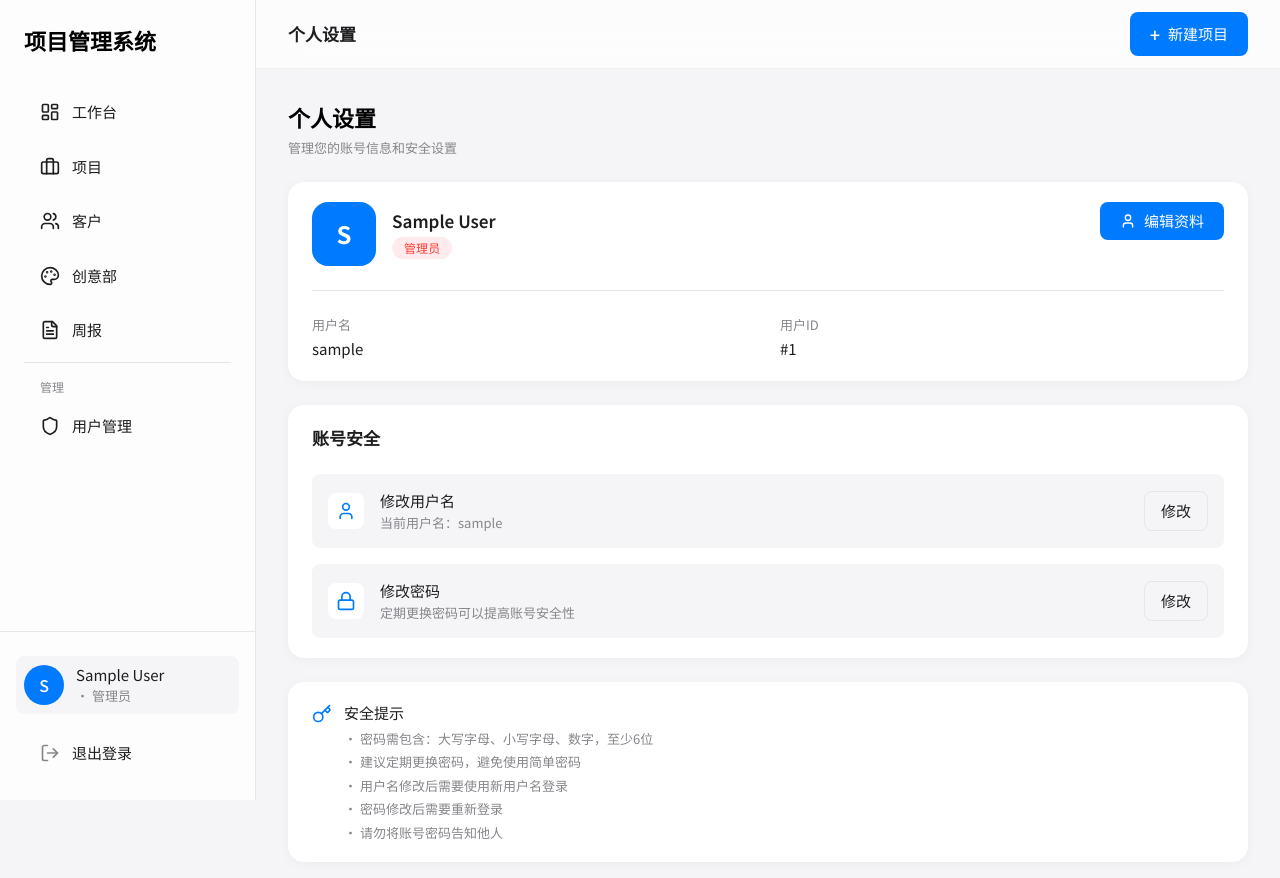
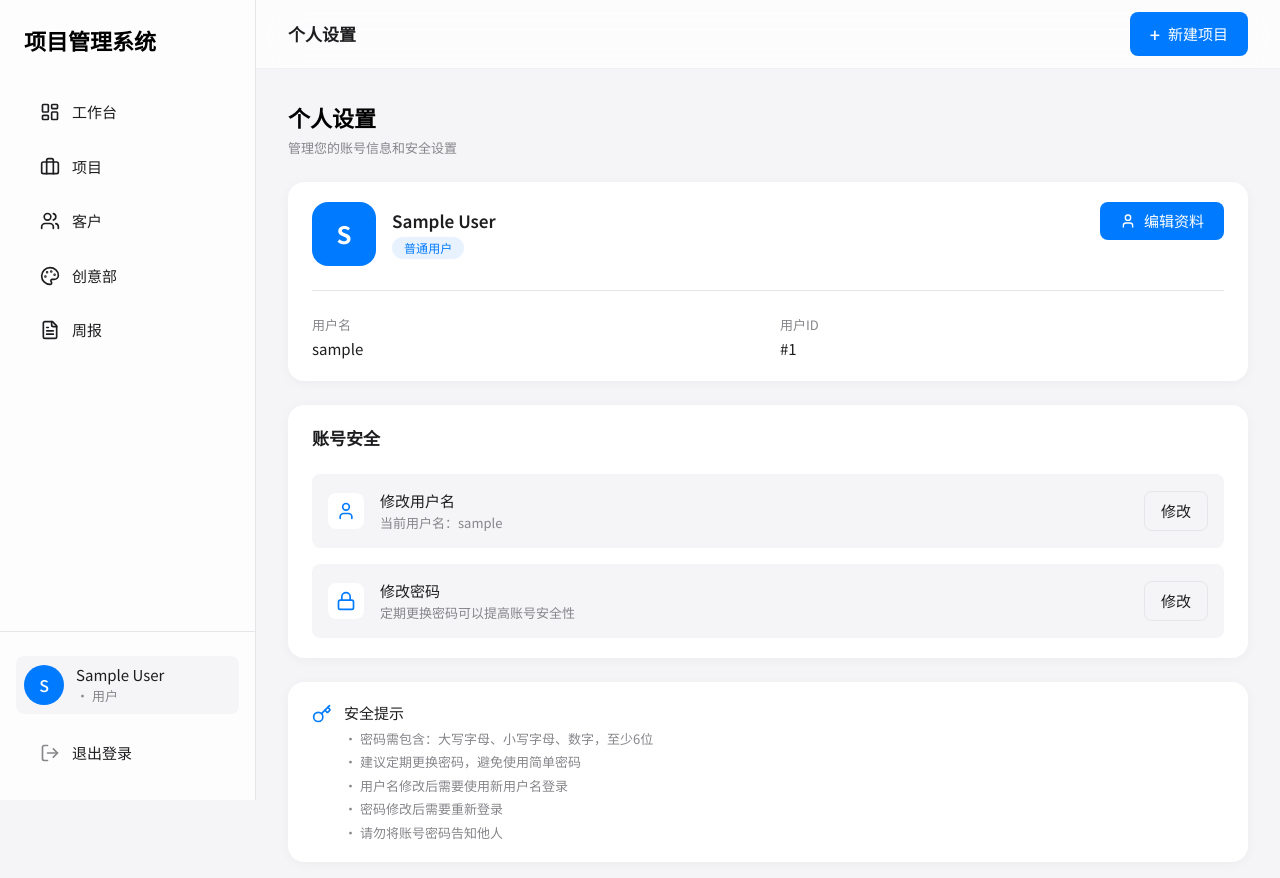
Before and after one commit to linyuan0419-ux/project-management-system, a Vue app: page /profile in a window 1280 px wide. Shown: the top 878 px of the page. Built offline with nearby package versions, Linux system fonts and the light colour scheme; sample sign-in values are in the browser's storage.

Commit message:
第九阶段完成：三级权限体系 - 开发者/管理员/普通用户

```diff
--- a/src/layouts/MainLayout.vue
+++ b/src/layouts/MainLayout.vue
@@ -94,10 +94,10 @@ const createProject = () => {
             <span class="text-body font-medium">{{ item.name }}</span>
           </router-link>
 
-          <!-- 管理员菜单 -->
-          <template v-if="authStore.isAdmin">
+          <!-- 开发者菜单（用户管理） -->
+          <template v-if="authStore.isDeveloper">
             <div class="pt-4 mt-4 border-t border-apple-gray-100">
-              <p class="px-4 text-xs text-apple-gray-400 mb-2">管理</p>
+              <p class="px-4 text-xs text-apple-gray-400 mb-2">系统管理</p>
               <router-link
                 v-for="item in adminNavItems"
                 :key="item.path"
@@ -128,7 +128,10 @@ const createProject = () => {
           <div class="flex-1 min-w-0">
             <p class="text-body font-medium truncate">{{ authStore.currentUser?.name }}</p>
             <p class="text-caption truncate">
-              {{ authStore.currentUser?.department }} · {{ authStore.isAdmin ? '管理员' : '用户' }}
+              {{ authStore.currentUser?.department }} · {{
+                authStore.isDeveloper ? '开发者' :
+                authStore.isManager ? '管理员' : '用户'
+              }}
             </p>
           </div>
         </router-link>
--- a/src/router/index.ts
+++ b/src/router/index.ts
@@ -59,7 +59,7 @@ const router = createRouter({
       path: '/users',
       name: 'users',
       component: UsersView,
-      meta: { title: '用户管理', requiresAuth: true, requiresAdmin: true },
+      meta: { title: '用户管理', requiresAuth: true, requiresDeveloper: true },
     },
     {
       path: '/profile',
@@ -80,8 +80,8 @@ router.beforeEach((to, from, next) => {
     return
   }
 
-  // 需要管理员权限的页面
-  if (to.meta.requiresAdmin && !authStore.isAdmin) {
+  // 需要开发者权限的页面（用户管理）
+  if (to.meta.requiresDeveloper && !authStore.isDeveloper) {
     next('/')
     return
   }
--- a/src/stores/auth.ts
+++ b/src/stores/auth.ts
@@ -1,11 +1,14 @@
 import { defineStore } from 'pinia'
 import { ref, computed, watch } from 'vue'
+
+// 角色类型：developer(开发者) > manager(管理员) > user(普通用户)
+export type UserRole = 'developer' | 'manager' | 'user'
 
 export interface User {
   id: number
   name: string
   username: string
-  role: 'admin' | 'user'
+  role: UserRole
   avatar?: string
   department?: string
 }
@@ -23,7 +26,17 @@ export const useAuthStore = defineStore('auth', () => {
   // 当前登录用户
   const currentUser = ref<User | null>(savedUser ? JSON.parse(savedUser) : null)
   const isLoggedIn = computed(() => !!currentUser.value)
-  const isAdmin = computed(() => currentUser.value?.role === 'admin')
+
+  // 权限判断
+  const isDeveloper = computed(() => currentUser.value?.role === 'developer')
+  const isManager = computed(() => currentUser.value?.role === 'manager')
+  const isUser = computed(() => currentUser.value?.role === 'user')
+
+  // 是否可以管理用户（仅开发者）
+  const canManageUsers = computed(() => isDeveloper.value)
+
+  // 是否可以查看所有数据（开发者和管理员）
+  const canViewAllData = computed(() => isDeveloper.value || isManager.value)
 
   // 监听用户变化，保存到localStorage
   watch(currentUser, (newUser) => {
@@ -36,11 +49,12 @@ export const useAuthStore = defineStore('auth', () => {
 
   // 用户列表（模拟数据库）
   const users = ref<User[]>([
-    { id: 1, name: '管理员', username: 'admin', role: 'admin', department: '管理部' },
-    { id: 2, name: '张三', username: 'zhangsan', role: 'user', department: '项目部' },
-    { id: 3, name: '李四', username: 'lisi', role: 'user', department: '创意部' },
-    { id: 4, name: '王五', username: 'wangwu', role: 'user', department: '项目部' },
-    { id: 5, name: '赵六', username: 'zhaoliu', role: 'user', department: '财务部' },
+    { id: 1, name: '开发者', username: 'dev', role: 'developer', department: '技术部' },
+    { id: 2, name: '管理员', username: 'admin', role: 'manager', department: '管理部' },
+    { id: 3, name: '张三', username: 'zhangsan', role: 'user', department: '项目部' },
+    { id: 4, name: '李四', username: 'lisi', role: 'user', department: '创意部' },
+    { id: 5, name: '王五', username: 'wangwu', role: 'user', department: '项目部' },
+    { id: 6, name: '赵六', username: 'zhaoliu', role: 'user', department: '财务部' },
   ])
 
   // 生成符合规则的初始密码：首字母大写 + 123456
@@ -146,9 +160,9 @@ export const useAuthStore = defineStore('auth', () => {
     return false
   }
 
-  // 重置用户密码（仅管理员）
+  // 重置用户密码（仅开发者）
   const resetPassword = (userId: number): boolean => {
-    if (!isAdmin.value) return false
+    if (!isDeveloper.value) return false
 
     const user = users.value.find(u => u.id === userId)
     if (!user) return false
@@ -162,9 +176,9 @@ export const useAuthStore = defineStore('auth', () => {
     return false
   }
 
-  // 添加用户（仅管理员）
+  // 添加用户（仅开发者）
   const addUser = (user: Omit<User, 'id'>): boolean => {
-    if (!isAdmin.value) return false
+    if (!isDeveloper.value) return false
 
     // 检查用户名是否已存在
     const existingUser = users.value.find(u => u.username === user.username)
@@ -183,9 +197,9 @@ export const useAuthStore = defineStore('auth', () => {
     return true
   }
 
-  // 删除用户（仅管理员）
+  // 删除用户（仅开发者）
   const deleteUser = (userId: number): boolean => {
-    if (!isAdmin.value) return false
+    if (!isDeveloper.value) return false
     if (currentUser.value?.id === userId) return false // 不能删除自己
 
     const user = users.value.find(u => u.id === userId)
@@ -199,9 +213,9 @@ export const useAuthStore = defineStore('auth', () => {
     return false
   }
 
-  // 更新用户（仅管理员）
+  // 更新用户（仅开发者）
   const updateUser = (userId: number, updates: Partial<User>): boolean => {
-    if (!isAdmin.value) return false
+    if (!isDeveloper.value) return false
 
     const index = users.value.findIndex(u => u.id === userId)
     if (index !== -1) {
@@ -229,7 +243,11 @@ export const useAuthStore = defineStore('auth', () => {
   return {
     currentUser,
     isLoggedIn,
-    isAdmin,
+    isDeveloper,
+    isManager,
+    isUser,
+    canManageUsers,
+    canViewAllData,
     users,
     login,
     logout,
--- a/src/views/LoginView.vue
+++ b/src/views/LoginView.vue
@@ -35,6 +35,16 @@ const quickLogin = (user: string) => {
   username.value = user
   password.value = user.charAt(0).toUpperCase() + user.slice(1) + '123456'
   handleLogin()
+}
+
+// 获取角色显示文本
+const getRoleText = (role: string) => {
+  switch (role) {
+    case 'developer': return '开发者'
+    case 'manager': return '管理员'
+    case 'user': return '用户'
+    default: return '用户'
+  }
 }
 </script>
 
@@ -105,7 +115,7 @@ const quickLogin = (user: string) => {
               @click="quickLogin(user.username)"
               class="px-3 py-1.5 bg-apple-bg rounded-apple-sm text-sm hover:bg-apple-gray-100 transition-colors"
             >
-              {{ user.name }} ({{ user.role === 'admin' ? '管理员' : '用户' }})
+              {{ user.name }} ({{ getRoleText(user.role) }})
             </button>
           </div>
           <p class="text-caption mt-2 text-xs">初始密码：首字母大写 + 123456（如 Admin123456）</p>
--- a/src/views/UsersView.vue
+++ b/src/views/UsersView.vue
@@ -2,6 +2,7 @@
 import { ref } from 'vue'
 import { useAuthStore } from '../stores/auth'
 import { Users, Plus, Edit, Trash2, Shield, User, X, Check, Key } from '@lucide/vue'
+import type { UserRole } from '../stores/auth'
 
 const authStore = useAuthStore()
 
@@ -13,11 +14,16 @@ const editingUserId = ref<number | null>(null)
 const userForm = ref({
   name: '',
   username: '',
-  role: 'user' as 'admin' | 'user',
+  role: 'user' as UserRole,
   department: '项目部',
 })
 
 const departments = ['管理部', '项目部', '创意部', '财务部', '技术部']
+const roles: { value: UserRole; label: string }[] = [
+  { value: 'developer', label: '开发者' },
+  { value: 'manager', label: '管理员' },
+  { value: 'user', label: '普通用户' },
+]
 
 const openAddModal = () => {
   isEditing.value = false
@@ -63,14 +69,22 @@ const resetUserPassword = (user: any) => {
   }
 }
 
-const getRoleBadgeClass = (role: string) => {
-  return role === 'admin'
-    ? 'bg-apple-red/10 text-apple-red'
-    : 'bg-apple-blue/10 text-apple-blue'
+const getRoleBadgeClass = (role: UserRole) => {
+  switch (role) {
+    case 'developer': return 'bg-purple-100 text-purple-600'
+    case 'manager': return 'bg-apple-red/10 text-apple-red'
+    case 'user': return 'bg-apple-blue/10 text-apple-blue'
+    default: return 'bg-apple-gray-100 text-apple-gray-400'
+  }
 }
 
-const getRoleText = (role: string) => {
-  return role === 'admin' ? '管理员' : '普通用户'
+const getRoleText = (role: UserRole) => {
+  switch (role) {
+    case 'developer': return '开发者'
+    case 'manager': return '管理员'
+    case 'user': return '普通用户'
+    default: return '未知'
+  }
 }
 </script>
 
@@ -107,12 +121,23 @@ const getRoleText = (role: string) => {
       </div>
       <div class="card">
         <div class="flex items-center gap-4">
+          <div class="p-3 bg-purple-100 rounded-apple-sm">
+            <Shield class="w-6 h-6 text-purple-600" />
+          </div>
+          <div>
+            <p class="text-caption">开发者</p>
+            <p class="text-display text-2xl">{{ authStore.users.filter(u => u.role === 'developer').length }}</p>
+          </div>
+        </div>
+      </div>
+      <div class="card">
+        <div class="flex items-center gap-4">
           <div class="p-3 bg-apple-red/10 rounded-apple-sm">
             <Shield class="w-6 h-6 text-apple-red" />
           </div>
           <div>
             <p class="text-caption">管理员</p>
-            <p class="text-display text-2xl">{{ authStore.users.filter(u => u.role === 'admin').length }}</p>
+            <p class="text-display text-2xl">{{ authStore.users.filter(u => u.role === 'manager').length }}</p>
           </div>
         </div>
       </div>
@@ -159,7 +184,7 @@ const getRoleText = (role: string) => {
               </span>
             </td>
             <td class="p-4">
-              <div class="flex items-center gap-2" v-if="authStore.isAdmin">
+              <div class="flex items-center gap-2" v-if="authStore.isDeveloper">
                 <button
                   @click="openEditModal(user)"
                   class="p-1.5 text-apple-gray-400 hover:text-apple-blue rounded transition-colors"
@@ -195,8 +220,9 @@ const getRoleText = (role: string) => {
     <div class="card bg-apple-blue-light/30">
       <h4 class="text-title-2 mb-4">权限说明</h4>
       <div class="space-y-2 text-body">
-        <p><span class="font-medium text-apple-red">管理员</span>：可以管理所有项目、用户、查看所有数据</p>
-        <p><span class="font-medium text-apple-blue">普通用户</span>：可以查看和编辑自己参与的项目</p>
+        <p><span class="font-medium text-purple-600">开发者</span>：系统最高权限，可管理用户、查看所有数据</p>
+        <p><span class="font-medium text-apple-red">管理员</span>：可查看所有项目、创意部内容，但不可管理用户</p>
+        <p><span class="font-medium text-apple-blue">普通用户</span>：按部门查看和编辑自己参与的项目</p>
       </div>
     </div>
 
@@ -221,17 +247,10 @@ const getRoleText = (role: string) => {
             </select>
           </div>
           <div>
-            <label class="text-caption block mb-2">角色</label>
-            <div class="flex items-center gap-4">
-              <label class="flex items-center gap-2 cursor-pointer">
-                <input v-model="userForm.role" type="radio" value="user" class="w-4 h-4 text-apple-blue">
-                <span class="text-body">普通用户</span>
-              </label>
-              <label class="flex items-center gap-2 cursor-pointer">
-                <input v-model="userForm.role" type="radio" value="admin" class="w-4 h-4 text-apple-red">
-                <span class="text-body">管理员</span>
-              </label>
-            </div>
+            <label class="text-caption block mb-2">角色 <span class="text-apple-red">*</span></label>
+            <select v-model="userForm.role" class="w-full px-4 py-2 border border-apple-gray-100 rounded-apple-sm focus:outline-none focus:border-apple-blue">
+              <option v-for="role in roles" :key="role.value" :value="role.value">{{ role.label }}</option>
+            </select>
           </div>
         </div>
         <div class="flex items-center justify-end gap-3 mt-8">
```
